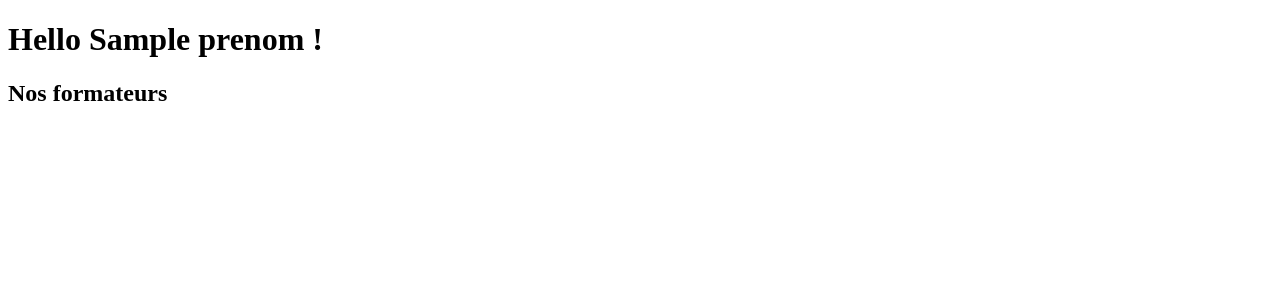
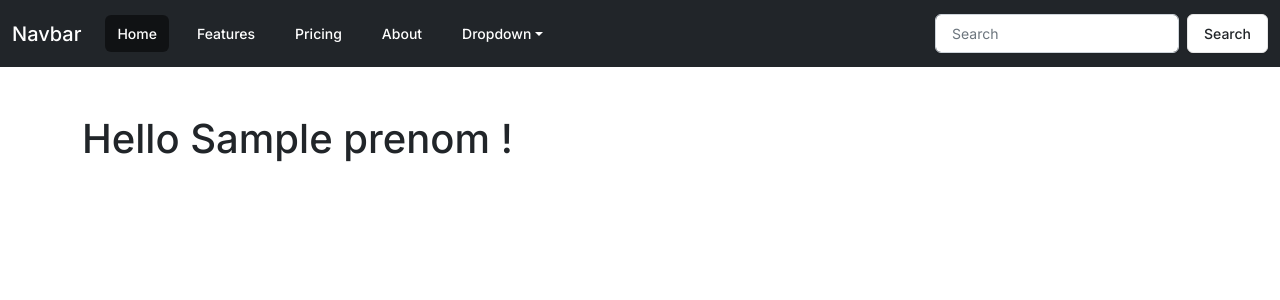
Before and after one commit to dragent/Ultimate_symfony, a Symfony app: template templates/hello.html.twig in a window 1280 px wide. Shown: the top 300 px of the page. Run offline with Twig, Linux system fonts and the light colour scheme; the template is opened without the code that fills it: most values are stand-ins (such as "Sample title", 1, 10 or a date in 2020); some libraries are stand-ins or nearby versions.

Commit message:
fin premiere partie twig

```diff
--- a/src/Controller/TestController.php
+++ b/src/Controller/TestController.php
@@ -10,7 +10,7 @@ use Symfony\Bundle\FrameworkBundle\Controller\AbstractController;
 
 class TestController extends AbstractController
 {
-    /**
+    /*
      * @Route("/", name="index")
      */
     public function index(): Response
--- a/templates/base.html.twig
+++ b/templates/base.html.twig
@@ -2,18 +2,29 @@
 <html>
 	<head>
 		<meta charset="UTF-8">
-        <title>{% block title %}Welcome!{% endblock %}</title>
+		<title>
+			{% block title %}Welcome!
+			{% endblock %}
+		</title>
 		{# Run `composer require symfony/webpack-encore-bundle`
 																												           and uncomment the following Encore helpers to start using Symfony UX #}
 		{% block stylesheets %}
-            {#{{ encore_entry_link_tags('app') }}#}
+			<link rel="stylesheet" href="https://bootswatch.com/5/zephyr/bootstrap.min.css">
+			<link rel="stylesheet" href="https://cdnjs.cloudflare.com/ajax/libs/font-awesome/6.0.0/css/all.min.css">
 		{% endblock %}
 
+	</head>
+	<body>
+		{% block navbar %}
+			{% include "shared/_navbar.html.twig" %}
+		{% endblock %}
+
+		<div class="container pt-5"> {% block body %}{% endblock %}
+			</div>
 			{% block javascripts %}
 				{#{{ encore_entry_script_tags('app') }}#}
+				<script src="https://cdn.jsdelivr.net/npm/bootstrap@5.1.3/dist/js/bootstrap.bundle.min.js" integrity="sha384-ka7Sk0Gln4gmtz2MlQnikT1wXgYsOg+OMhuP+IlRH9sENBO0LRn5q+8nbTov4+1p" crossorigin="anonymous"></script>
+
 			{% endblock %}
-    </head>
-    <body>
-        {% block body %}{% endblock %}
 		</body>
 	</html>
--- a/templates/hello.html.twig
+++ b/templates/hello.html.twig
@@ -5,10 +5,6 @@
 	<h1>Hello
 		{{prenom}}
 		!</h1>
-	<h2>Nos formateurs</h2>
-	{% set formateur = formateur1 %}
-	{% include "_formateur.html.twig"  %}
-	{% include "_formateur.html.twig" with {"formateur": formateur2} %}
 {% endblock %}
 
 {% block title %}
--- /dev/null
+++ b/templates/shared/_navbar.html.twig
@@ -0,0 +1,41 @@
+<nav class="navbar navbar-expand-lg navbar-dark bg-dark">
+	<div class="container-fluid">
+		<a class="navbar-brand" href="#">Navbar</a>
+		<button class="navbar-toggler" type="button" data-bs-toggle="collapse" data-bs-target="#navbarColor02" aria-controls="navbarColor02" aria-expanded="false" aria-label="Toggle navigation">
+			<span class="navbar-toggler-icon"></span>
+		</button>
+
+		<div class="collapse navbar-collapse" id="navbarColor02">
+			<ul class="navbar-nav me-auto">
+				<li class="nav-item">
+					<a class="nav-link active" href="#">Home
+						<span class="visually-hidden">(current)</span>
+					</a>
+				</li>
+				<li class="nav-item">
+					<a class="nav-link" href="#">Features</a>
+				</li>
+				<li class="nav-item">
+					<a class="nav-link" href="#">Pricing</a>
+				</li>
+				<li class="nav-item">
+					<a class="nav-link" href="#">About</a>
+				</li>
+				<li class="nav-item dropdown">
+					<a class="nav-link dropdown-toggle" data-bs-toggle="dropdown" href="#" role="button" aria-haspopup="true" aria-expanded="false">Dropdown</a>
+					<div class="dropdown-menu">
+						<a class="dropdown-item" href="#">Action</a>
+						<a class="dropdown-item" href="#">Another action</a>
+						<a class="dropdown-item" href="#">Something else here</a>
+						<div class="dropdown-divider"></div>
+						<a class="dropdown-item" href="#">Separated link</a>
+					</div>
+				</li>
+			</ul>
+			<form class="d-flex">
+				<input class="form-control me-sm-2" type="text" placeholder="Search">
+				<button class="btn btn-secondary my-2 my-sm-0" type="submit">Search</button>
+			</form>
+		</div>
+	</div>
+</nav>
```
Also changed, not shown: src/Controller/HelloController.php (+17 -19 lines), src/Controller/homeController.php (added, +18 -0 lines), templates/exemple.html.twig (added, +8 -0 lines), templates/home/homepage.html.twig (added, +49 -0 lines), templates/shared/_assurance.html.twig (added, +8 -0 lines). Lines whose indentation alone changed are shown as unchanged.
